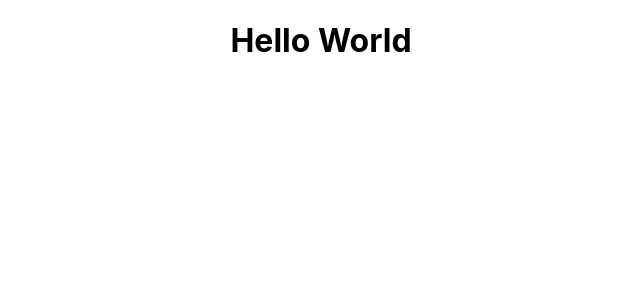
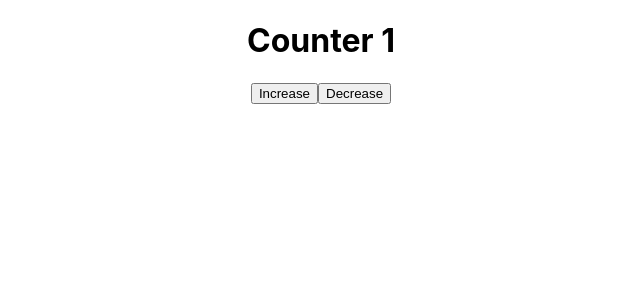
Before and after one commit to minhduc9422/react-tutorial, a React (Create React App) app: page / in a window 1280 px wide. Shown: the top 300 px of the page, without its empty margins (319-959 px from the left). Built offline with nearby package versions, Linux system fonts and the light colour scheme.

Commit message:
create first state

```diff
--- a/src/App.js
+++ b/src/App.js
@@ -1,9 +1,42 @@
 import "./App.css";
+import React from "react";
+import ReactDOM from "react-dom/client";
+
+let stateValue;
+
+function useState(initialState) {
+  if (stateValue === undefined) {
+    stateValue = initialState;
+  }
+
+  function setValue(value) {
+    stateValue = value;
+    ReactDOM.createRoot(document.getElementById("root")).render(
+      <React.StrictMode>
+        <App />
+      </React.StrictMode>
+    );
+  }
+
+  return [stateValue, setValue];
+}
 
 function App() {
+  const [counter, setCounter] = useState(1);
+
+  const handleIncrease = function () {
+    setCounter(counter + 1);
+  };
+
+  const handleDecrease = function () {
+    setCounter(counter - 1);
+  };
+
   return (
     <div className="App">
-      <h1>Hello World</h1>
+      <h1>Counter {counter}</h1>
+      <button onClick={handleIncrease}>Increase</button>
+      <button onClick={handleDecrease}>Decrease</button>
     </div>
   );
 }
```
